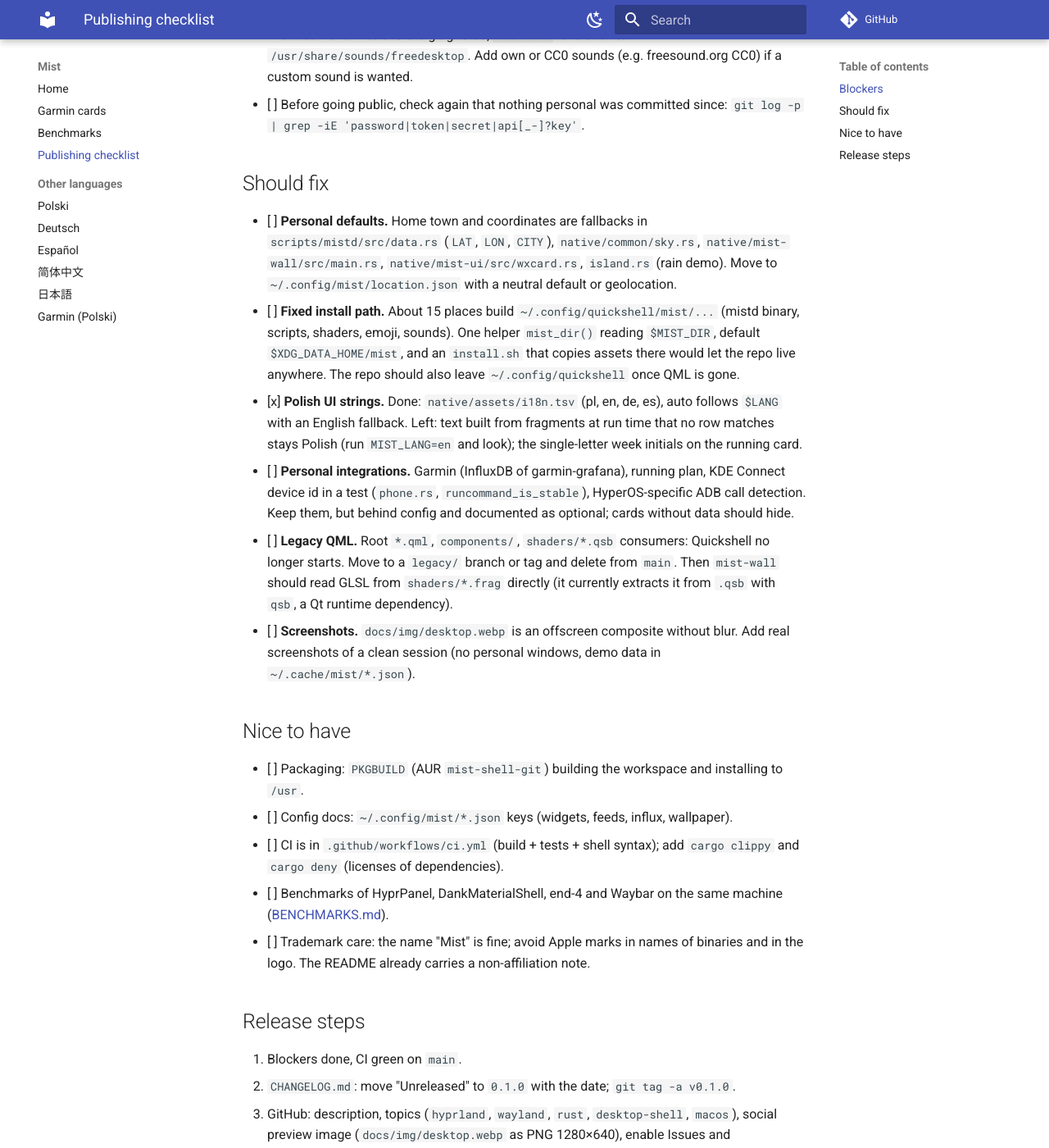
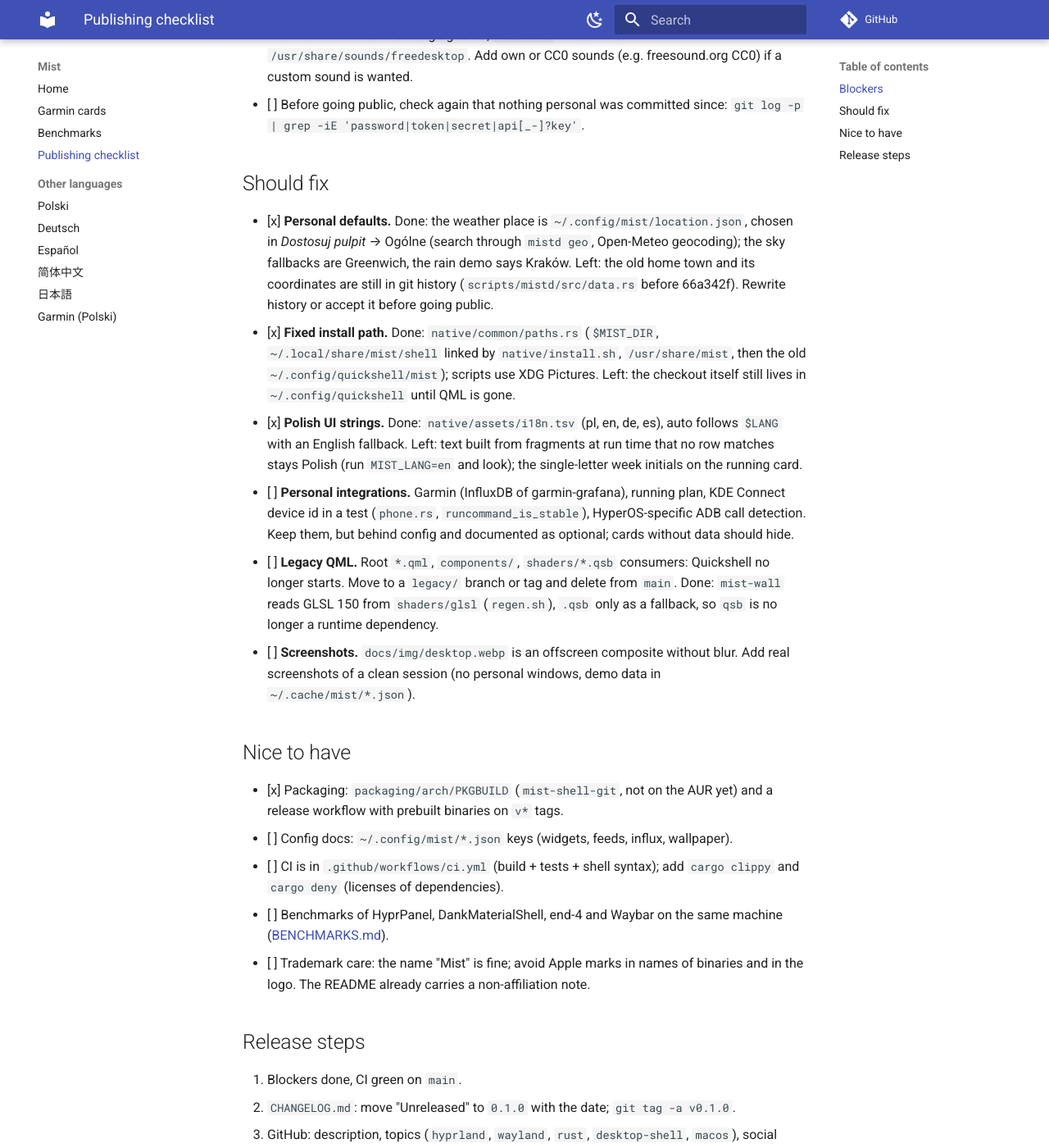
Before and after one commit to wiktor-jozwiak/mist, an MkDocs documentation site: the page built from docs/PUBLISHING.md, in a window 1280 px wide and 1400 px high, scrolled down 428 px. Shown: the whole window at 82% size. Built offline with MkDocs 1.6.1 and Material for MkDocs 9.7.7, drawn with Linux system fonts in a browser that asks for light colours; comment, search, counter and statistics services are not loaded.

Commit message:
No home town left in the source: neutral sky fallbacks (Greenwich), empty city, rain demo in Kraków; qsb gone from the READMEs; PUBLISHING and CHANGELOG catch up with paths, location, GLSL and packaging

```diff
--- a/docs/PUBLISHING.md
+++ b/docs/PUBLISHING.md
@@ -16,14 +16,13 @@
 
 ## Should fix
 
-- [ ] **Personal defaults.** Home town and coordinates are fallbacks in `scripts/mistd/src/data.rs`
-      (`LAT`, `LON`, `CITY`), `native/common/sky.rs`, `native/mist-wall/src/main.rs`,
-      `native/mist-ui/src/wxcard.rs`, `island.rs` (rain demo). Move to `~/.config/mist/location.json` with a
-      neutral default or geolocation.
-- [ ] **Fixed install path.** About 15 places build `~/.config/quickshell/mist/...` (mistd binary, scripts,
-      shaders, emoji, sounds). One helper `mist_dir()` reading `$MIST_DIR`, default
-      `$XDG_DATA_HOME/mist`, and an `install.sh` that copies assets there would let the repo live anywhere.
-      The repo should also leave `~/.config/quickshell` once QML is gone.
+- [x] **Personal defaults.** Done: the weather place is `~/.config/mist/location.json`, chosen in
+      *Dostosuj pulpit* → Ogólne (search through `mistd geo`, Open-Meteo geocoding); the sky fallbacks are
+      Greenwich, the rain demo says Kraków. Left: the old home town and its coordinates are still in git
+      history (`scripts/mistd/src/data.rs` before 66a342f). Rewrite history or accept it before going public.
+- [x] **Fixed install path.** Done: `native/common/paths.rs` (`$MIST_DIR`, `~/.local/share/mist/shell`
+      linked by `native/install.sh`, `/usr/share/mist`, then the old `~/.config/quickshell/mist`); scripts
+      use XDG Pictures. Left: the checkout itself still lives in `~/.config/quickshell` until QML is gone.
 - [x] **Polish UI strings.** Done: `native/assets/i18n.tsv` (pl, en, de, es), auto follows `$LANG` with an
       English fallback. Left: text built from fragments at run time that no row matches stays Polish
       (run `MIST_LANG=en` and look); the single-letter week initials on the running card.
@@ -31,14 +30,15 @@
       a test (`phone.rs`, `runcommand_is_stable`), HyperOS-specific ADB call detection. Keep them, but behind
       config and documented as optional; cards without data should hide.
 - [ ] **Legacy QML.** Root `*.qml`, `components/`, `shaders/*.qsb` consumers: Quickshell no longer starts.
-      Move to a `legacy/` branch or tag and delete from `main`. Then `mist-wall` should read GLSL from
-      `shaders/*.frag` directly (it currently extracts it from `.qsb` with `qsb`, a Qt runtime dependency).
+      Move to a `legacy/` branch or tag and delete from `main`. Done: `mist-wall` reads GLSL 150 from
+      `shaders/glsl` (`regen.sh`), `.qsb` only as a fallback, so `qsb` is no longer a runtime dependency.
 - [ ] **Screenshots.** `docs/img/desktop.webp` is an offscreen composite without blur. Add real screenshots
       of a clean session (no personal windows, demo data in `~/.cache/mist/*.json`).
 
 ## Nice to have
 
-- [ ] Packaging: `PKGBUILD` (AUR `mist-shell-git`) building the workspace and installing to `/usr`.
+- [x] Packaging: `packaging/arch/PKGBUILD` (`mist-shell-git`, not on the AUR yet) and a release workflow
+      with prebuilt binaries on `v*` tags.
 - [ ] Config docs: `~/.config/mist/*.json` keys (widgets, feeds, influx, wallpaper).
 - [ ] CI is in `.github/workflows/ci.yml` (build + tests + shell syntax); add `cargo clippy` and `cargo deny` (licenses of
       dependencies).
```
Also changed, not shown: CHANGELOG.md (+13 -0 lines), README.md (+1 -1 lines), docs/i18n/README.de.md (+2 -3 lines), docs/i18n/README.es.md (+2 -3 lines), docs/i18n/README.ja.md (+2 -3 lines), docs/i18n/README.pl.md (+2 -3 lines), docs/i18n/README.zh-CN.md (+2 -3 lines), 4 other files.
